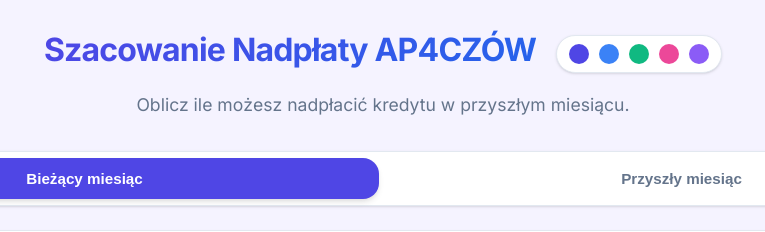
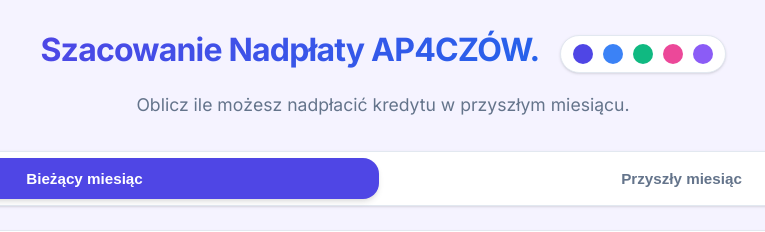
Before and after one commit to Ap4cz/Kalkulator-koszt-w, a plain HTML site: page index.html in a window 1280 px wide. Shown: the top 232 px of the page, 257-1022 px from the left. Drawn offline with nearby package versions, Linux system fonts and the light colour scheme; no server answers.

Commit message:
Force fresh build: update title

```diff
--- a/index.html
+++ b/index.html
@@ -14,7 +14,7 @@
     <div class="app-container">
         <header>
             <div class="header-top">
-                <h1>Szacowanie Nadpłaty AP4CZÓW</h1>
+                <h1>Szacowanie Nadpłaty AP4CZÓW.</h1>
                 <div class="theme-selector">
                     <button class="theme-dot default" data-theme="#4f46e5" title="Domyślny"></button>
                     <button class="theme-dot blue" data-theme="#3b82f6" title="Niebieski"></button>
```
